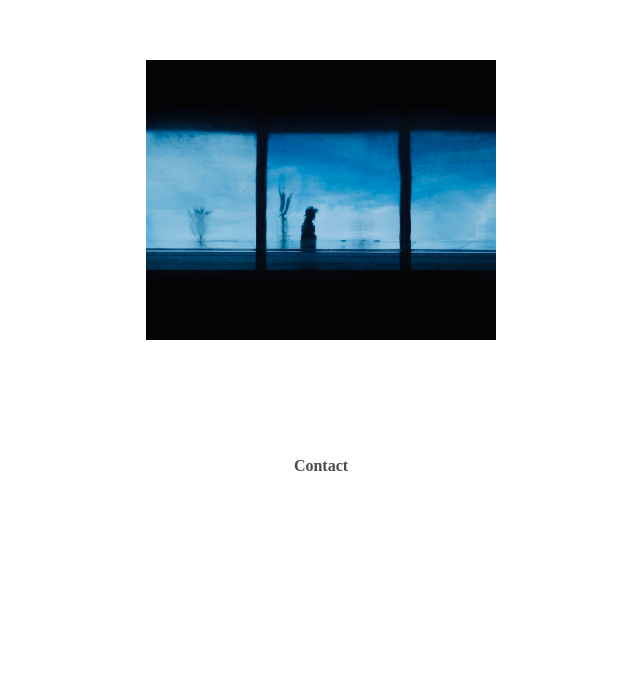
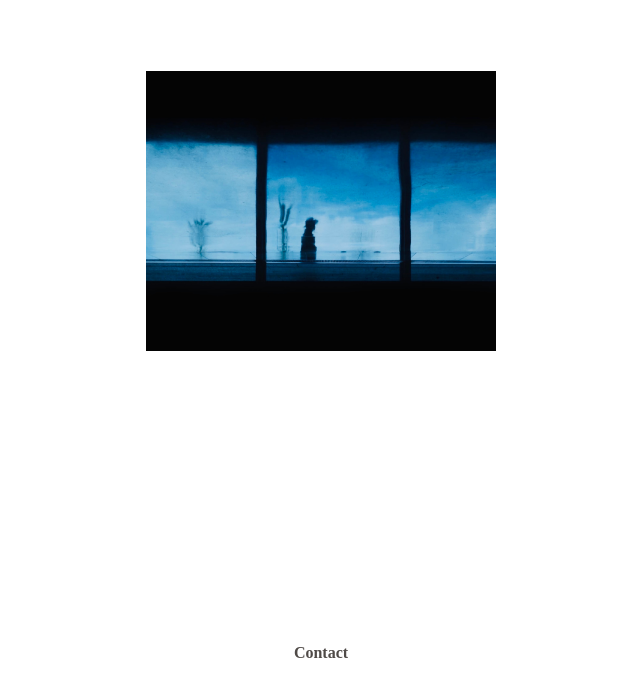
Before and after one commit to eloisebarrow/caleb-henderson, a React (Create React App) app in the folder client/: page / in a window 1280 px wide. Shown: the part 105-800 px from the top of the page, without its empty margins (319-959 px from the left). Built offline with nearby package versions, Linux system fonts and the light colour scheme; a web font is replaced by a local one.

Commit message:
made footer sticky - wip positioning for images with increased height

```diff
--- a/client/src/components/Contact.css
+++ b/client/src/components/Contact.css
@@ -1,3 +1,9 @@
+.contact-container {
+  position: absolute;
+  bottom: 0;
+  margin: 0 0 20px 0;
+}
+
 .contact-container h2 {
   font-family: 'Ibarra Real Nova', serif;
   font-size: 1rem;
@@ -17,4 +23,5 @@
   .desktop-contact {
     display: block;
   }
+
 }
```
